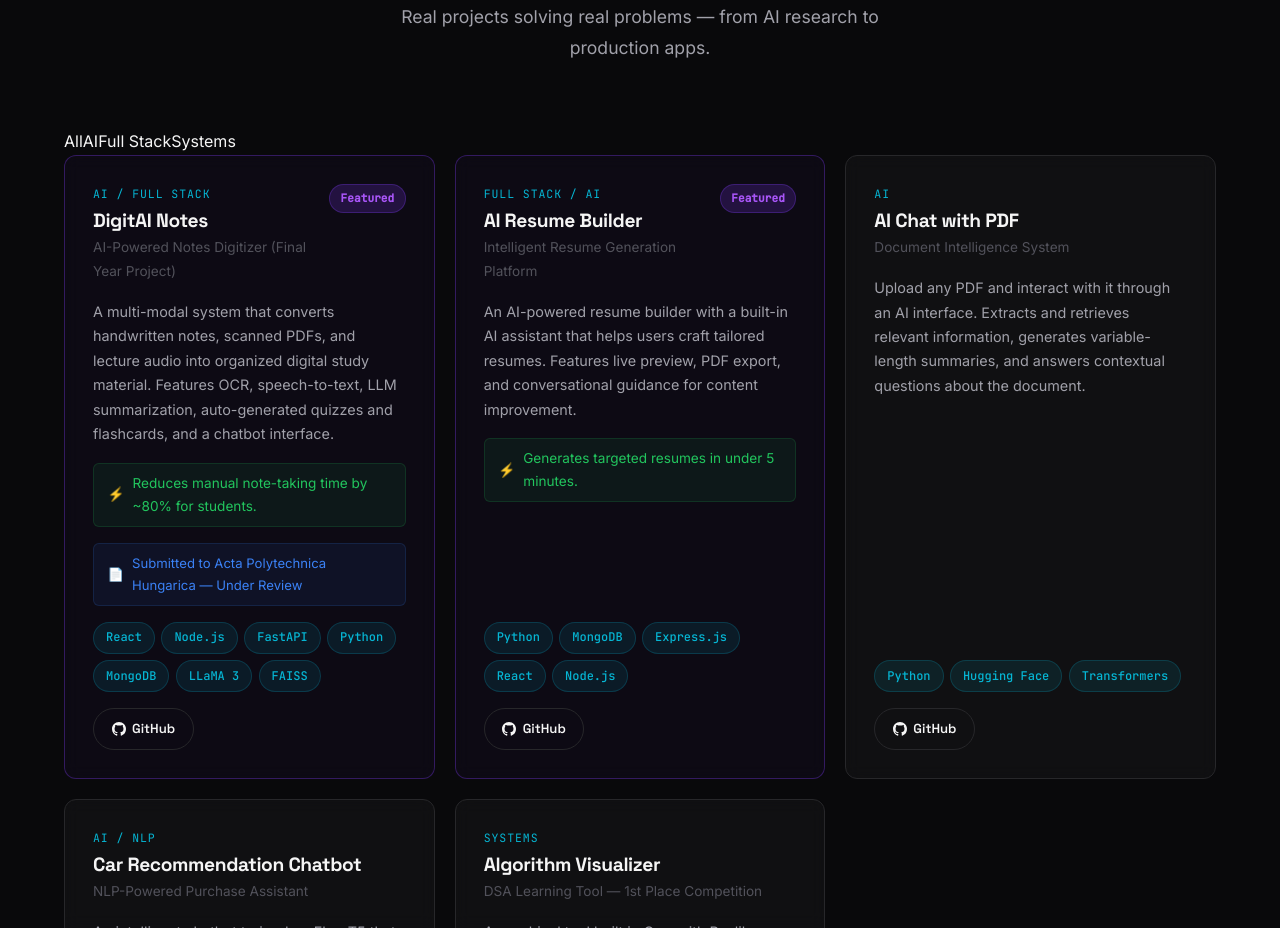
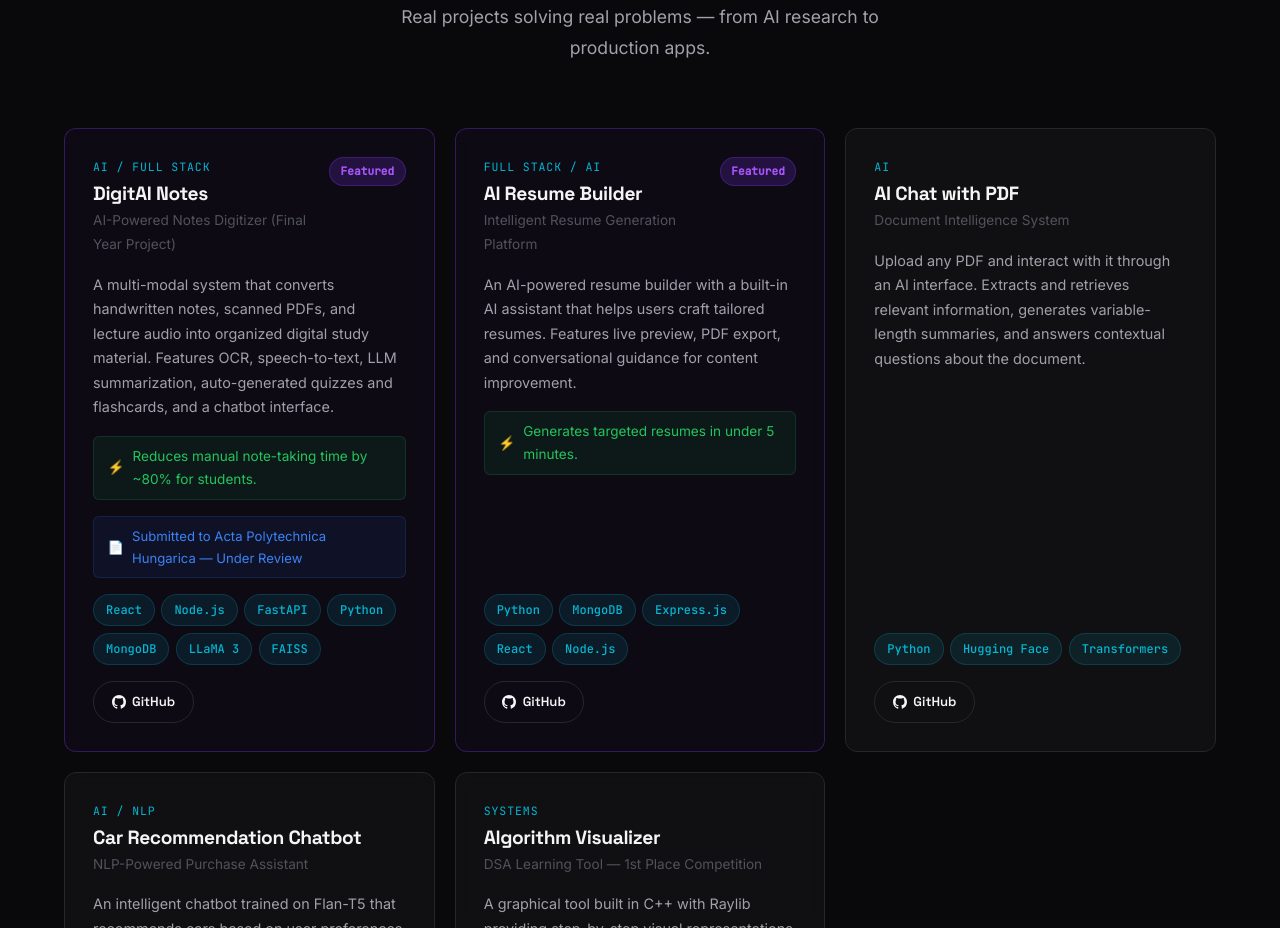
Before and after one commit to Faris-A-Nasir/my-portfolio, a React (Vite) app: page / in a window 1280 px wide. Shown: the part 3140-4068 px from the top of the page. Built offline with nearby package versions, Linux system fonts and the light colour scheme.

Commit message:
Title is cahnged

```diff
--- a/src/components/Projects/Projects.jsx
+++ b/src/components/Projects/Projects.jsx
@@ -18,7 +18,7 @@ export default function Projects() {
         </div>
 
         {/* Filter */}
-        <div className="stack-filters reveal">
+        {/* <div className="stack-filters reveal">
           {categories.map((cat) => (
             <button
               key={cat}
@@ -28,7 +28,7 @@ export default function Projects() {
               {cat}
             </button>
           ))}
-        </div>
+        </div> */}
 
         {/* Grid */}
         <div className="projects-grid">
```
